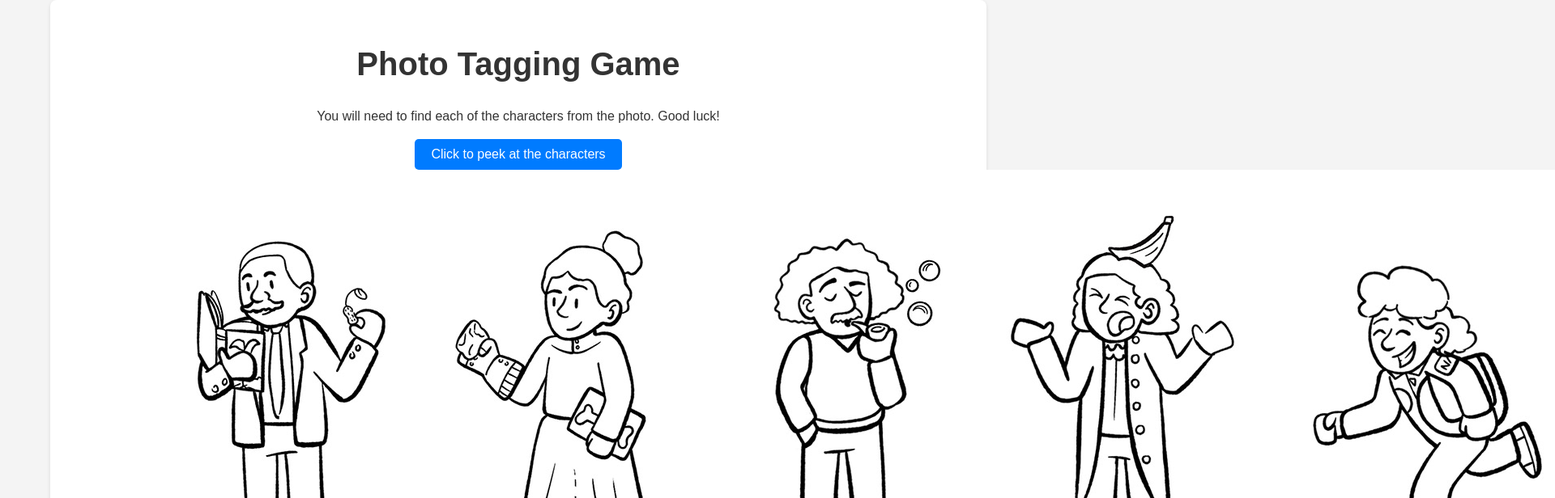
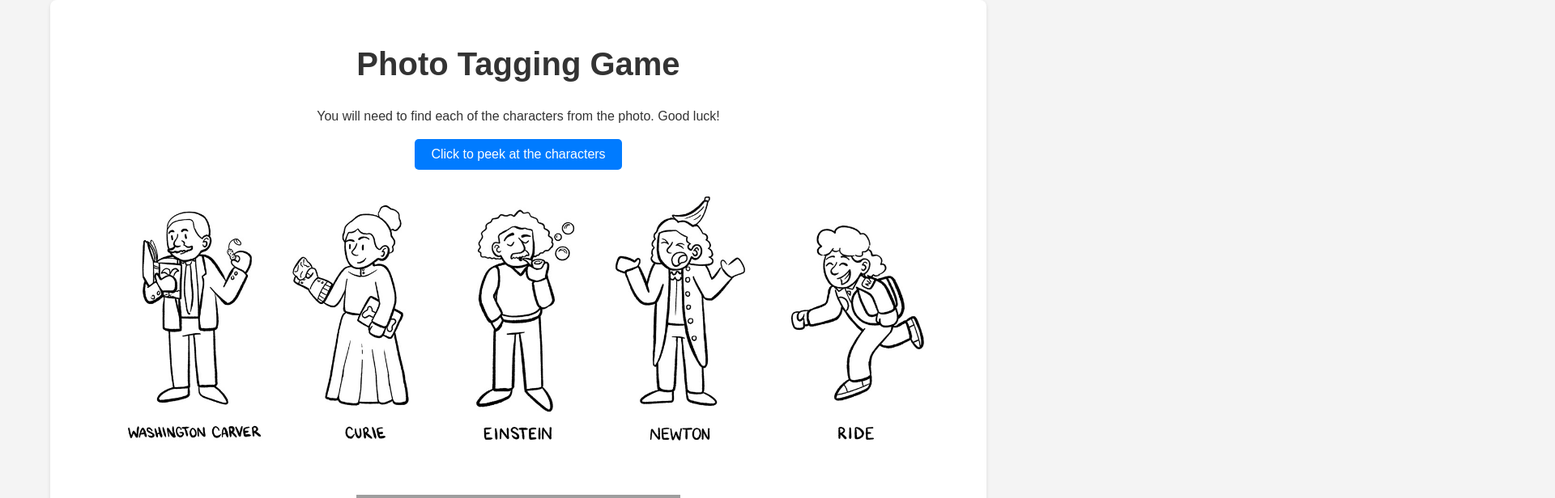
Before and after one commit to Brian-Momata/photo-tagging-frontend, a React (Vite) app: page / in a window 1280 px wide. Both pictures are taken after a click on the button "Click to peek at the characters". Shown: the top 616 px of the page at 81% size, 1920 px wide, since content can reach past the window. Built offline with nearby package versions, Linux system fonts and the light colour scheme.

Commit message:
Add className through props

```diff
--- a/src/GameInstructions.jsx
+++ b/src/GameInstructions.jsx
@@ -17,6 +17,7 @@ const GameInstructions = () => {
       <Image
         name={"photo-tagging-characters.jpg"}
         altname={"Names of characters"}
+        className={"instruction-image"}
       />}
     </div>
   )
--- a/src/Image.jsx
+++ b/src/Image.jsx
@@ -1,9 +1,9 @@
-const Image = ({name, altname, handleClick}) => {
+const Image = ({name, altname, className, handleClick}) => {
   return (
     <img
         src={`src/assets/${name}`}
         alt={altname}
-        className="main-image"
+        className= {className}
         onClick={handleClick}
     />
   )
```
